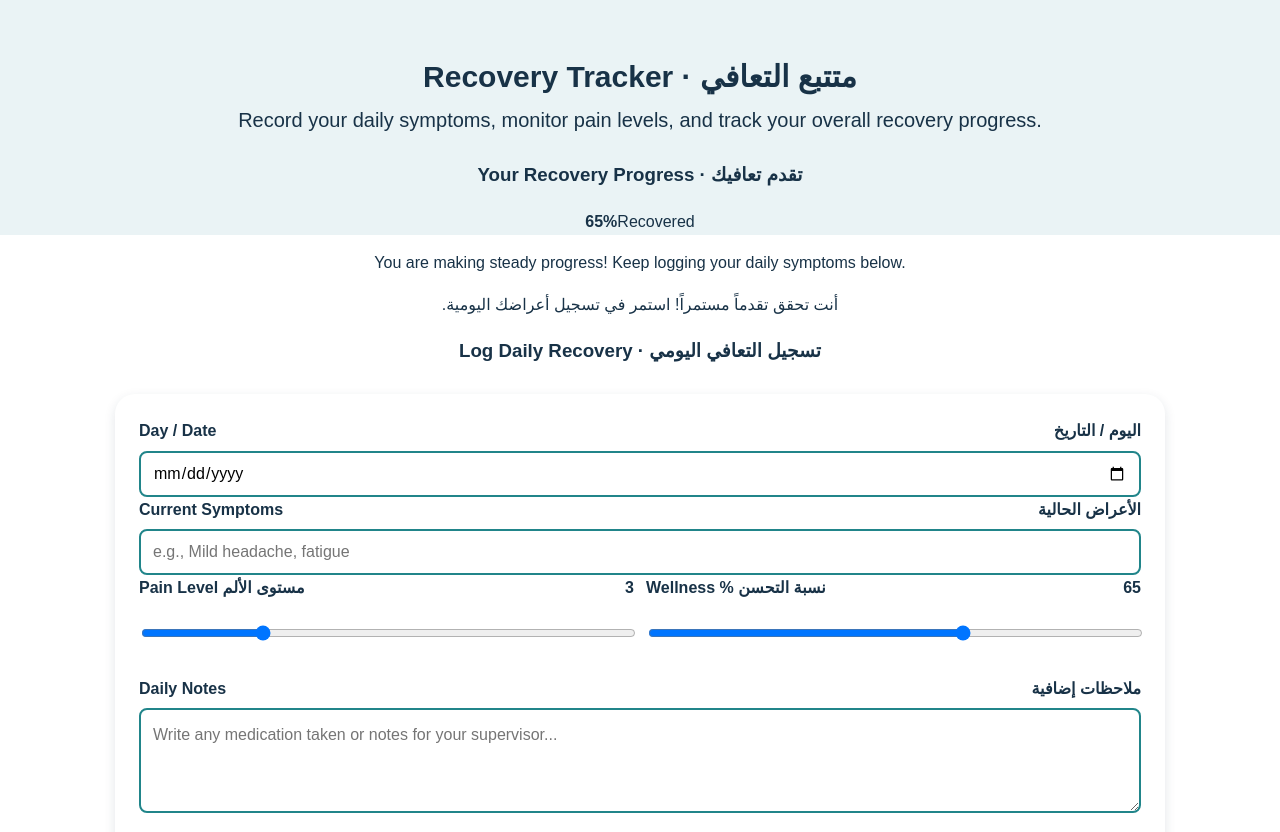
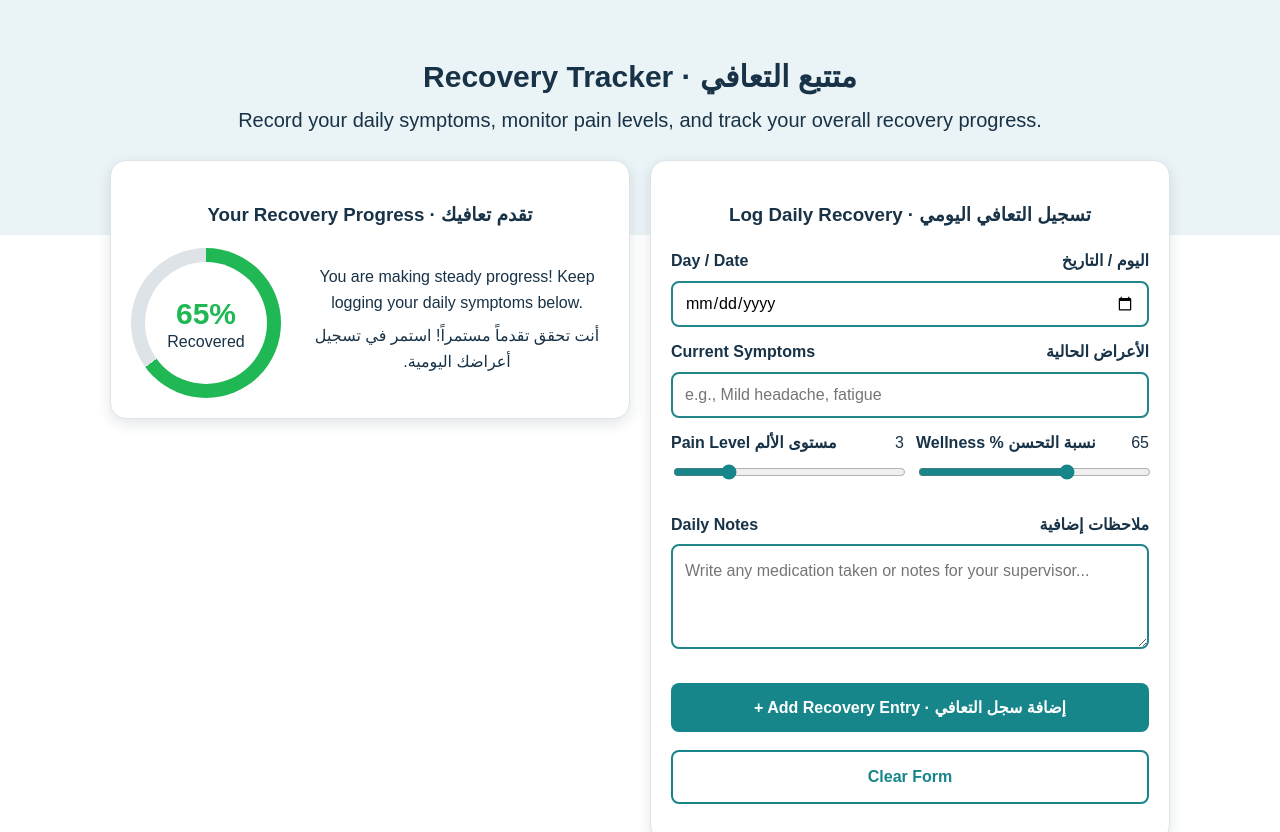
Before and after one commit to Its1Hadi/Aid-Web, a plain HTML site: page recovery.html in a window 1280 px wide. Shown: the part 85-917 px from the top of the page. Drawn offline with Linux system fonts and the light colour scheme.

Commit message:
Style sheet - v1.8

```diff
--- a/style.css
+++ b/style.css
@@ -681,3 +681,127 @@ form .Request {
 }
 
 /*==================================================*/
+/*Recovery Tracker*/
+.Recovery {
+    display: grid;
+    grid-template-columns: 1fr 1fr;
+    gap: 20px;
+    align-items: start;
+    margin-bottom: 24px;
+}
+
+.Recovery .Panel {
+    margin: 0;
+}
+
+.Progress {
+    display: flex;
+    align-items: center;
+    gap: 24px;
+}
+
+.Progress p {
+    margin: 0 0 8px;
+}
+
+.Ring {
+    --value: 65;
+    position: relative;
+    display: grid;
+    place-items: center;
+    flex-shrink: 0;
+    width: 150px;
+    height: 150px;
+    border-radius: 50%;
+    background: conic-gradient(#1fb855 calc(var(--value) * 1%), #dde3e6 0);
+}
+
+.Ring::before {
+    content: "";
+    position: absolute;
+    inset: 14px;
+    border-radius: 50%;
+    background-color: white;
+}
+
+.Ring span {
+    position: relative;
+    text-align: center;
+    line-height: 1.2;
+}
+
+.Ring strong {
+    display: block;
+    font-size: 30px;
+    color: #1fb855;
+}
+
+.Panel form {
+    max-width: none;
+    margin: 0;
+    padding: 0;
+    background-color: transparent;
+    border-radius: 0;
+    box-shadow: none;
+}
+
+.Panel form .Field {
+    margin-bottom: 12px;
+}
+
+.Field input[type="range"] {
+    height: auto;
+    padding: 0;
+    border: 0;
+    accent-color: #16868b;
+}
+
+.Field output {
+    font-weight: normal;
+}
+
+.Buttons {
+    display: grid;
+    grid-template-columns: 1fr;
+    gap: 4px;
+}
+
+.Panel form button.Secondary {
+    background-color: white;
+    color: #16868b;
+    border: 2px solid #16868b;
+}
+
+.Panel form button.Secondary:hover {
+    background-color: #eaf3f5;
+}
+
+.TableWrap {
+    overflow-x: auto;
+}
+
+.Panel table {
+    width: 100%;
+    border-collapse: collapse;
+}
+
+.Panel th,
+.Panel td {
+    padding: 10px 12px;
+    text-align: left;
+    border-bottom: 1px solid #dce4e7;
+}
+
+.Panel th {
+    color: #087f8c;
+}
+
+.Panel {
+    margin-bottom: 20px;
+    padding: 20px;
+    border: 1px solid #dce4e7;
+    border-radius: 16px;
+    background: white;
+    box-shadow: 0 5px 14px rgba(24, 50, 71, 0.12);
+}
+/*==================================================*/
```
